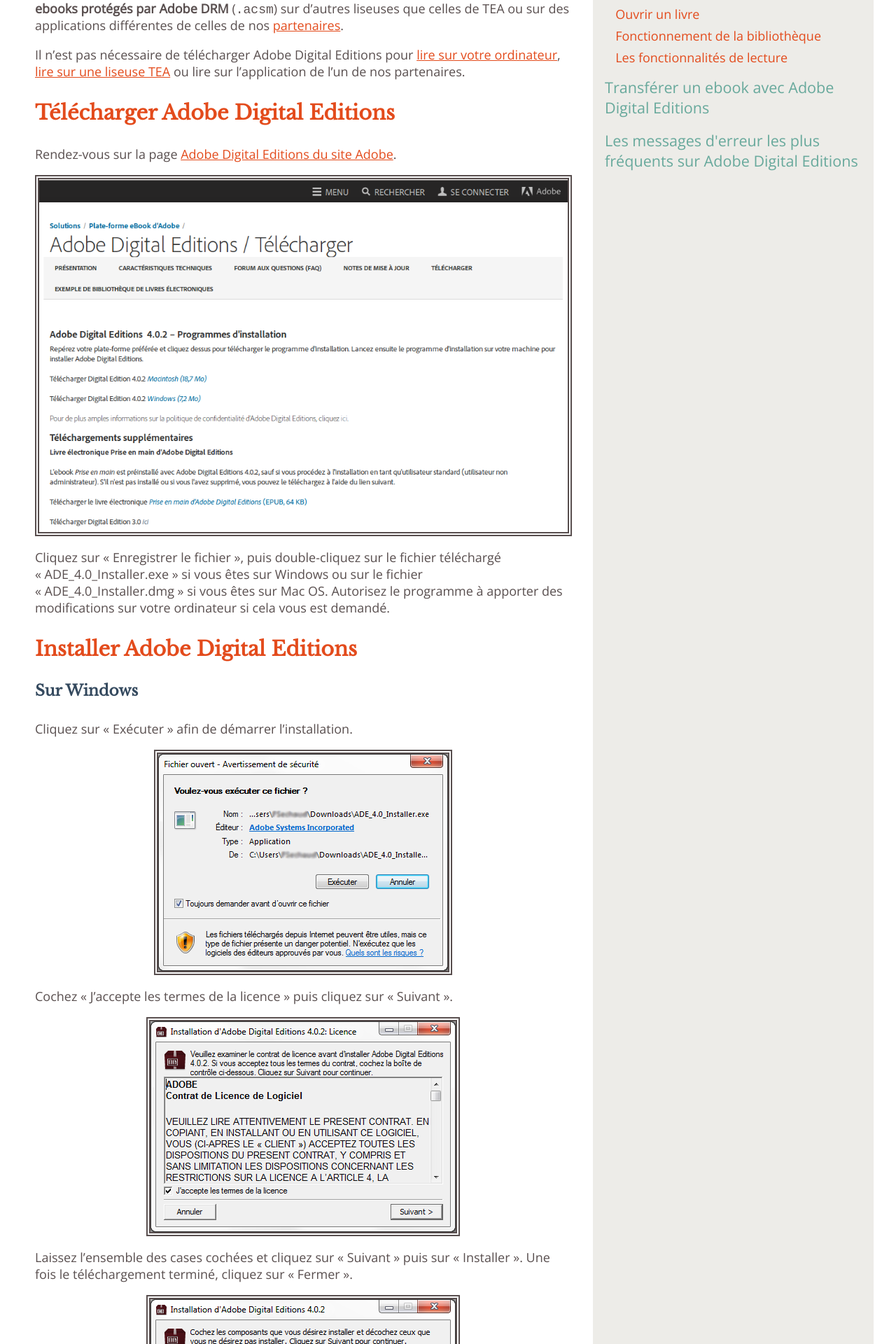
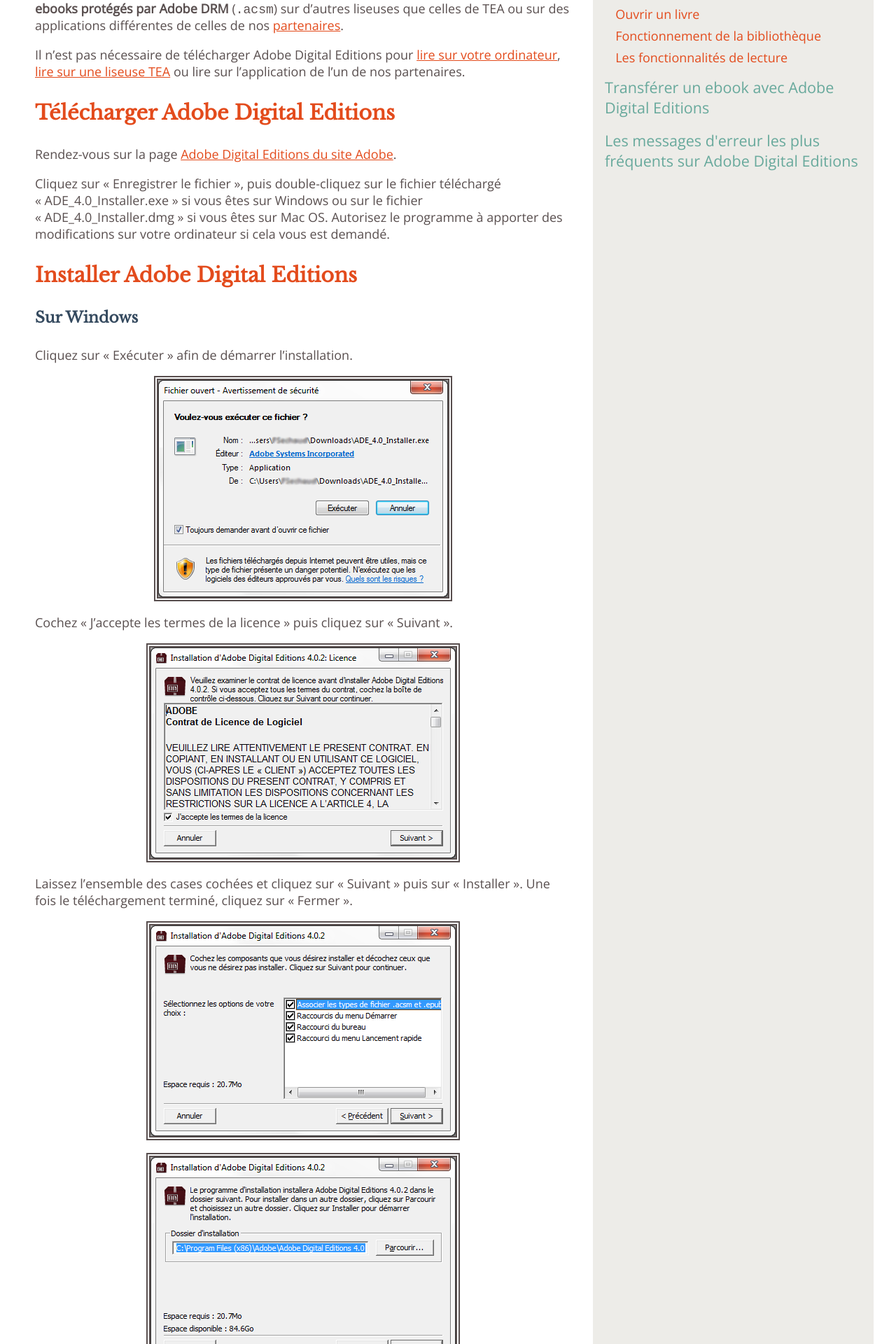
Before and after one commit to TEA-ebook/help-center, a Jekyll site: the page built from _pages/ade.md, in a window 1280 px wide. Shown: the part 380-2300 px from the top of the page at 70% size. Built offline with Jekyll 4.4.1, drawn with Linux system fonts in a browser that asks for light colours.

Commit message:
Update installation-ade.md

```diff
--- a/_includes/installation-ade.md
+++ b/_includes/installation-ade.md
@@ -9,9 +9,8 @@
 
 Rendez-vous sur la page [Adobe Digital Editions du site Adobe](http://www.adobe.com/fr/solutions/ebook/digital-editions/download.html).
 
-![](/images/support-ordinateur-3.png)
-
-Cliquez sur « Enregistrer le fichier », puis double-cliquez sur le fichier téléchargé « ADE_4.0_Installer.exe » si vous êtes sur Windows ou sur le fichier « ADE_4.0_Installer.dmg » si vous êtes sur Mac OS. Autorisez le programme à apporter des modifications sur votre ordinateur si cela vous est demandé.
+Cliquez sur « Enregistrer le fichier », puis double-cliquez sur le fichier téléchargé « ADE_4.0_Installer.exe » si vous êtes sur Windows ou sur le fichier « ADE_4.0_Installer.dmg » si vous êtes sur Mac OS.
+Autorisez le programme à apporter des modifications sur votre ordinateur si cela vous est demandé.
 
 {% include anchor.html id="installer-adobe-digital-editions" label="Installer Adobe Digital Editions" %}
 
```
